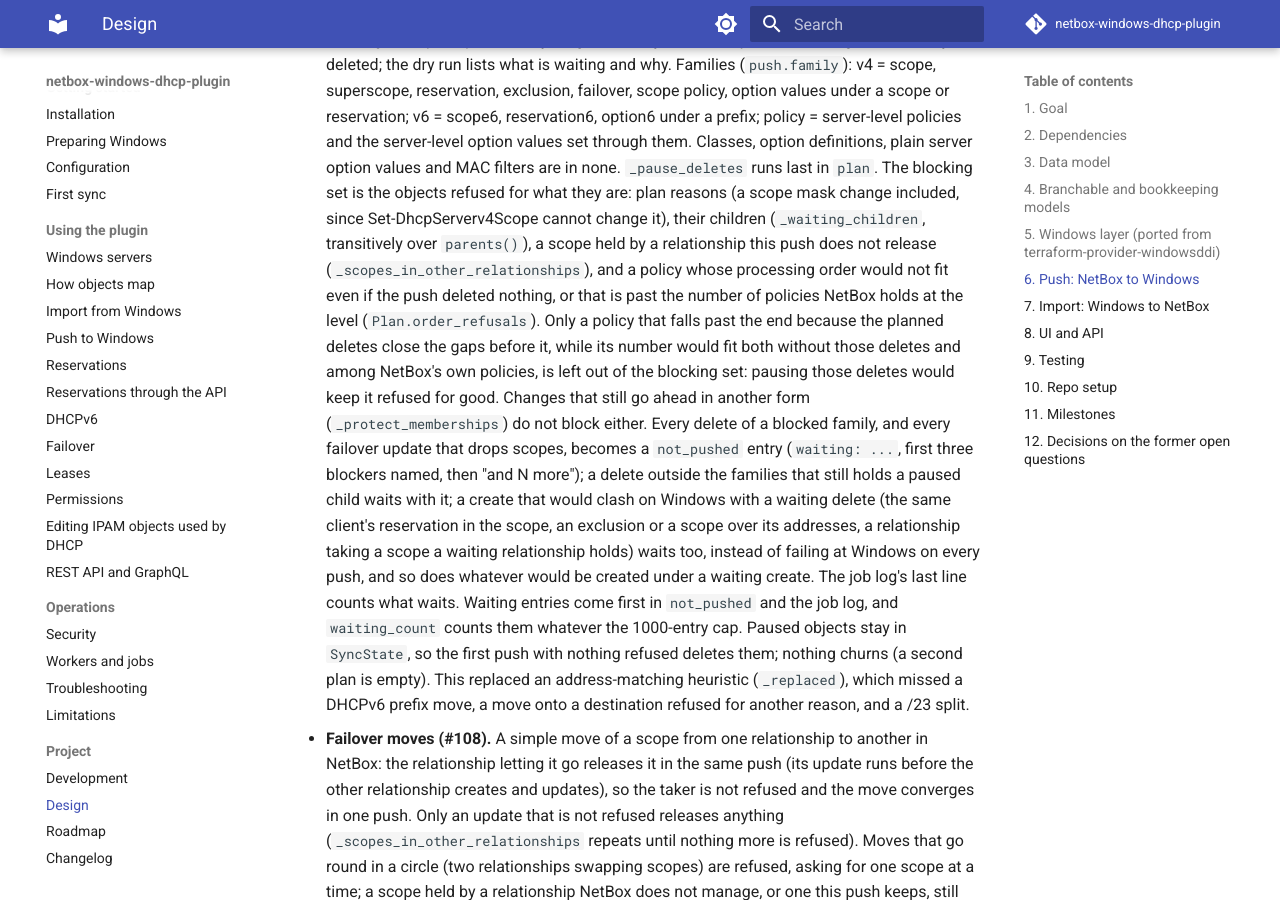
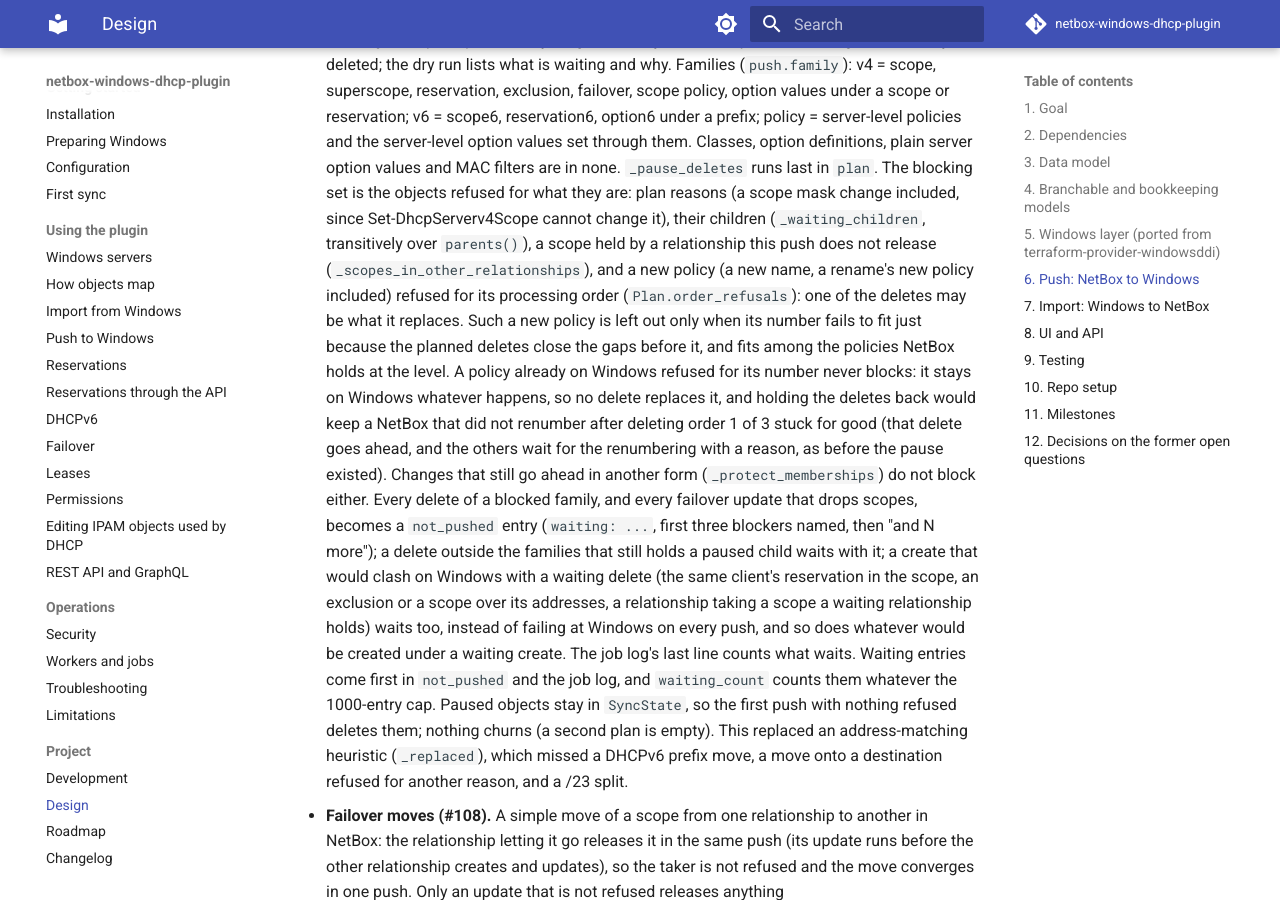
Before and after one commit to thomaschristory/netbox-windows-dhcp-plugin, an MkDocs documentation site: the page built from docs/DESIGN.md, in a window 1280 px wide and 900 px high, scrolled down 12938 px. Built offline with MkDocs 1.6.1 and Material for MkDocs 9.7.7, drawn with Linux system fonts in a browser that asks for light colours; comment, search, counter and statistics services are not loaded.

Commit message:
Let only new policies refused for their order hold deletes back
A policy already on Windows refused for its processing order stays on Windows
whatever happens, so no delete can be its replacement. Holding the deletes
back for it kept a NetBox that deleted order 1 of 3 without renumbering stuck
until the renumbering; that delete goes ahead again, as on main. A new policy
(a rename's new name included) refused for its order still holds them back.

Claude-Session: https://claude.ai/code/session_01HqtbCAah5dJpx3bFZzufYj

```diff
--- a/docs/DESIGN.md
+++ b/docs/DESIGN.md
@@ -253,11 +253,13 @@ relationships, MAC filters, list switches.
   option values and MAC filters are in none. `_pause_deletes` runs last in `plan`. The blocking set is the objects
   refused for what they are: plan reasons (a scope mask change included, since Set-DhcpServerv4Scope cannot change it),
   their children (`_waiting_children`, transitively over `parents()`), a scope held by a relationship this push does not
-  release (`_scopes_in_other_relationships`), and a policy whose processing order would not fit even if the push deleted
-  nothing, or that is past the number of policies NetBox holds at the level (`Plan.order_refusals`). Only a
-  policy that falls past the end because the planned deletes close the gaps before it, while its number would fit
-  both without those deletes and among NetBox's own policies, is left out of the blocking set: pausing those
-  deletes would keep it refused for good. Changes that still go
+  release (`_scopes_in_other_relationships`), and a new policy (a new name, a rename's new policy included) refused
+  for its processing order (`Plan.order_refusals`): one of the deletes may be what it replaces. Such a new policy is
+  left out only when its number fails to fit just because the planned deletes close the gaps before it, and fits
+  among the policies NetBox holds at the level. A policy already on Windows refused for its number never blocks: it
+  stays on Windows whatever happens, so no delete replaces it, and holding the deletes back would keep a NetBox that
+  did not renumber after deleting order 1 of 3 stuck for good (that delete goes ahead, and the others wait for the
+  renumbering with a reason, as before the pause existed). Changes that still go
   ahead in another form (`_protect_memberships`) do not block either. Every delete of a blocked family, and every
   failover update that drops scopes, becomes a `not_pushed` entry (`waiting: ...`, first three blockers named, then "and
   N more"); a delete outside the families that still holds a paused child waits with it; a create that would clash on
```
Also changed, not shown: CHANGELOG.md (+2 -1 lines), docs/push.md (+4 -3 lines), 2 other files.
